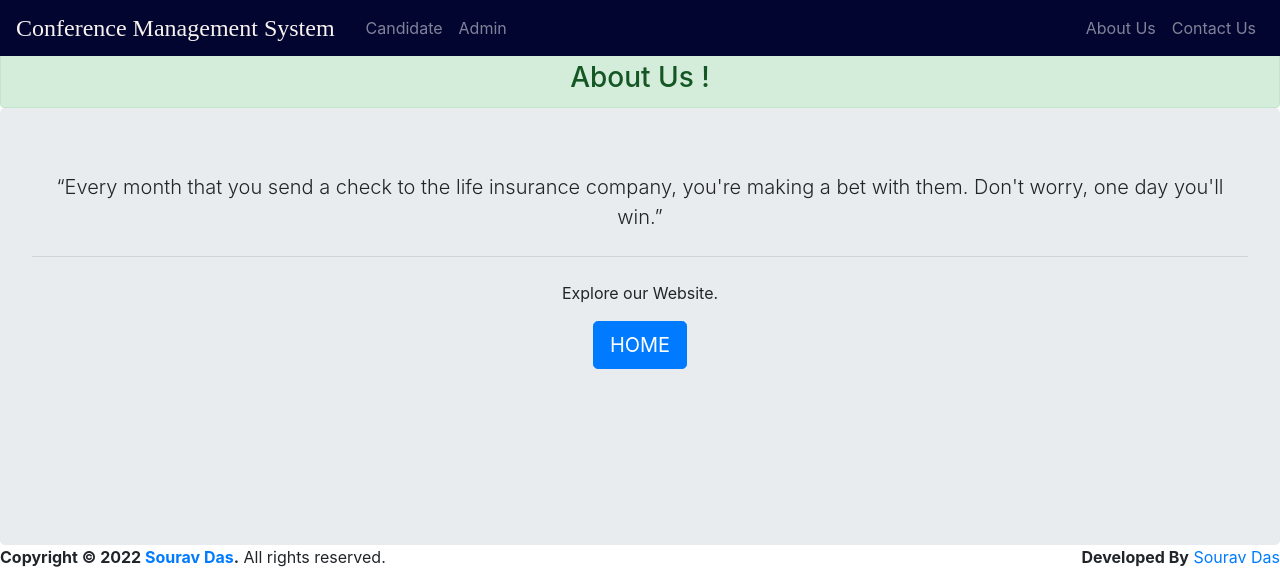
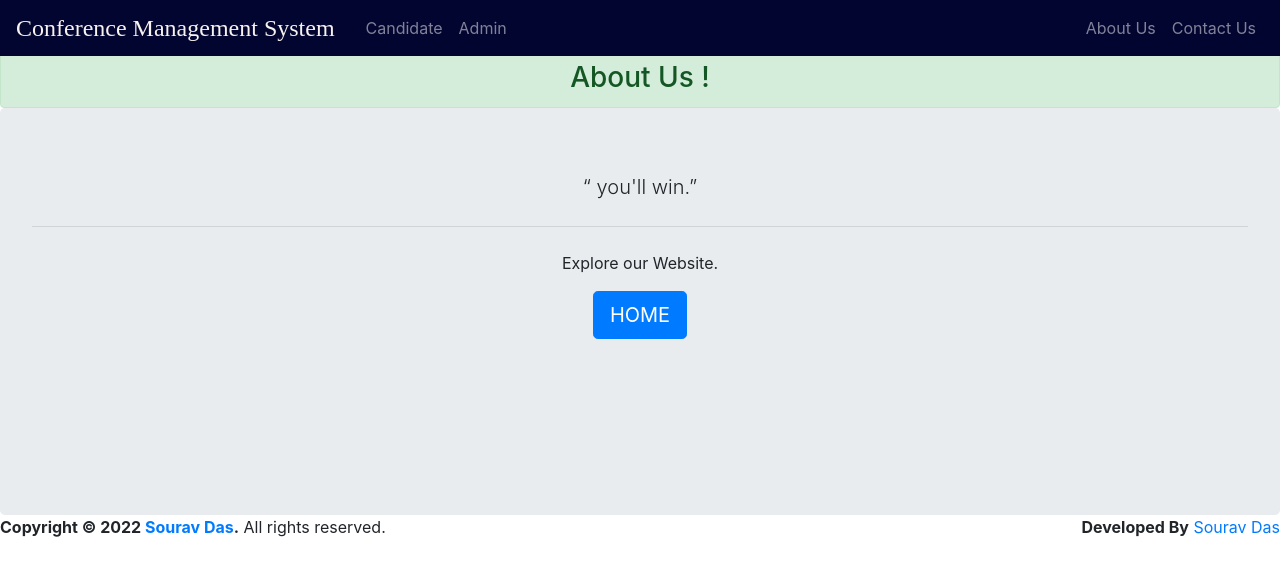
Before and after one commit to Dassourav07/conference_management, a Django app: page /aboutus in a window 1280 px wide. Shown: the top 585 px of the page. Run offline with Django 3.2, Linux system fonts and the light colour scheme; parts of the project's set-up code (start-up, migrations or seed data) failed here and were passed over; some libraries are stand-ins or nearby versions.

Commit message:
Update aboutus.html

```diff
--- a/templates/conference/aboutus.html
+++ b/templates/conference/aboutus.html
@@ -33,7 +33,7 @@
   </center>
   <div class="jumbotron text-center" style="margin-bottom: 0px;margin-top: 0px;">
 
-    <p class="lead">“Every month that you send a check to the life insurance company, you're making a bet with them. Don't worry, one day you'll win.”</p>
+    <p class="lead">“ you'll win.”</p>
     <hr class="my-4">
     <p>Explore our Website.</p>
     <p class="lead">
```
